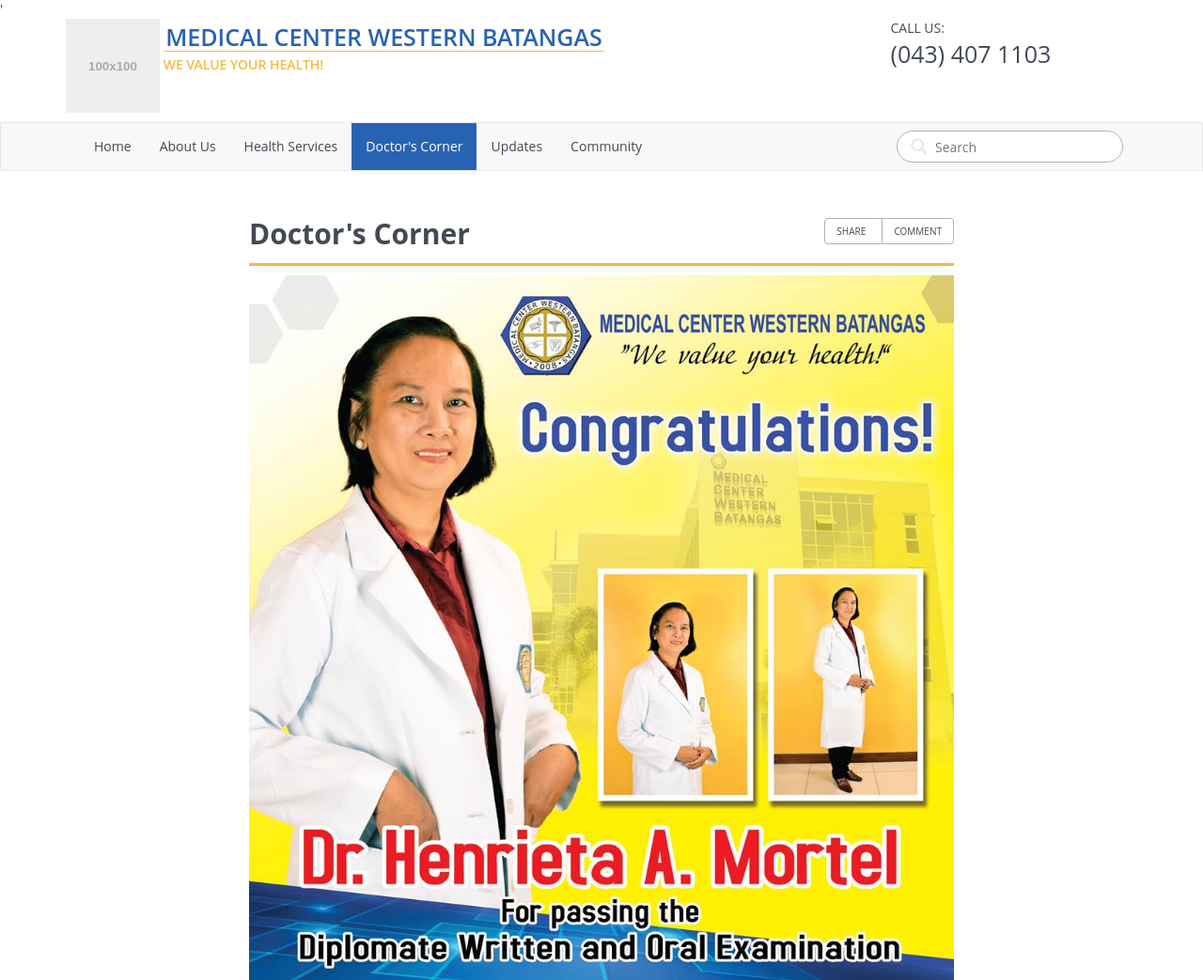
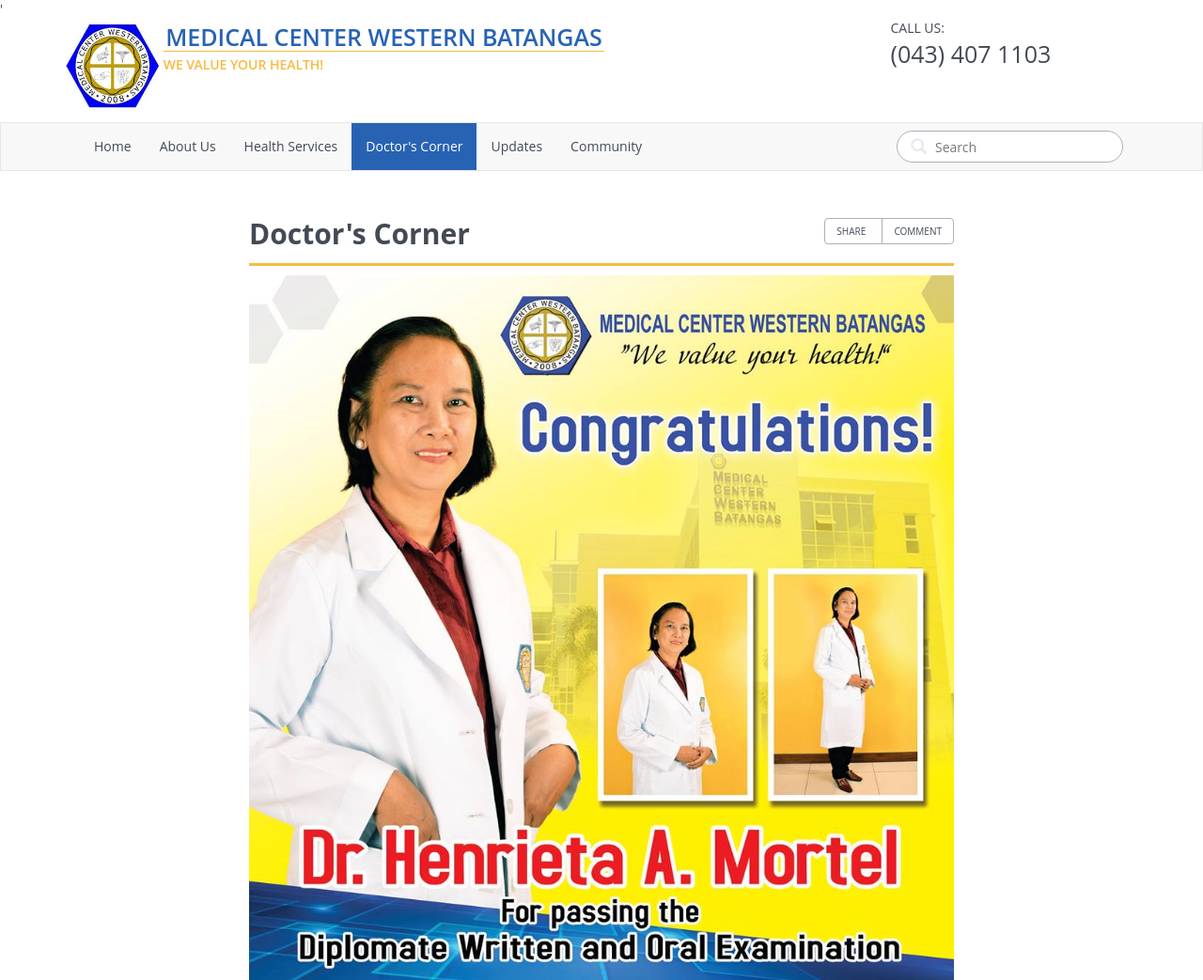
Before and after one commit to daveil/mcwb, a plain HTML site: page doctors-corner.html in a window 1280 px wide. Shown: the top 1043 px of the page at 94% size. Drawn offline with Linux system fonts and the light colour scheme.

Commit message:
Add logo

```diff
--- a/doctors-corner.html
+++ b/doctors-corner.html
@@ -22,7 +22,8 @@
 			<div class="row">
 				<div class="col-md-9" id="brand">
 					<div id="logo">
-						<img src="holder.js/100x100">
+						<!--<img src="holder.js/100x100">-->
+						<img src="img/logo.jpg" height="100">
 					</div>
 					<div id="company">
 						<h1>Medical Center Western Batangas</h1>
```
